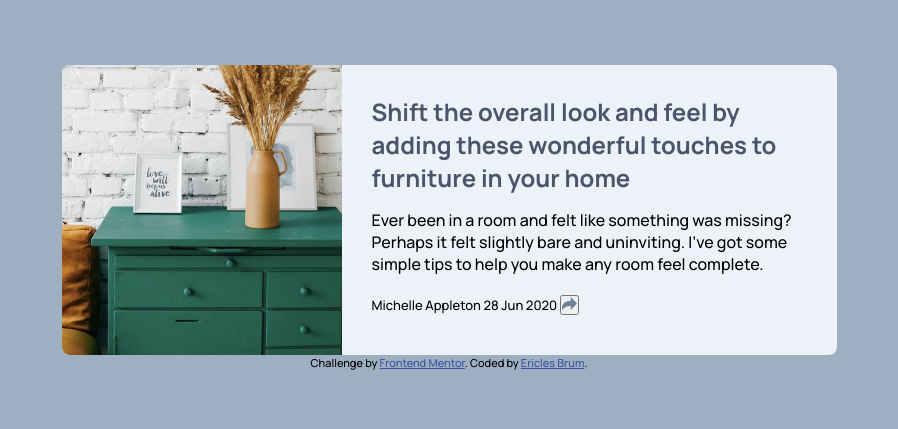
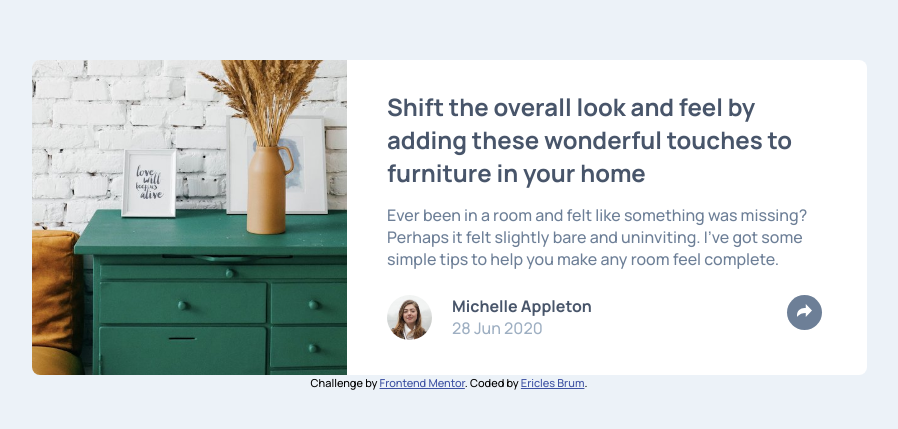
Before and after one commit to ericlesbrum/article-preview-component, a plain HTML site: page index.html in a window 1280 px wide. Shown: the part 183-612 px from the top of the page, without its empty margins (191-1089 px from the left). Drawn offline with Linux system fonts and the light colour scheme.

Commit message:
JS and button css color

```diff
--- a/index.html
+++ b/index.html
@@ -29,13 +29,18 @@
           it felt slightly bare and uninviting. I’ve got some simple tips
           to help you make any room feel complete.
         </p>
+        <div class="profile-container">
           <div class="profile">
+            <img src="./images/avatar-michelle.jpg" alt="profileImage" class="profileImage">
+            <div class="profile-text">
               <span class="name">
                 Michelle Appleton
               </span>
               <span class="date">
                 28 Jun 2020
               </span>
+            </div>
+          </div>
           <button class="share">
             <img src="./images/icon-share.svg" alt="Share">
           </button>
@@ -50,6 +55,6 @@
       </div>
     </footer>
   </main>
+  <script src="main.js"></script>
 </body>
-
 </html>
--- /dev/null
+++ b/main.js
@@ -0,0 +1 @@
+const button=document.querySelector('.share');
--- a/styles.css
+++ b/styles.css
@@ -31,46 +31,106 @@ body {
     height: 100vh;
     font-size: 13px;
     width: 100%;
-    background-color: var(--Grayish-Blue);
+    background-color: var(--Light-Grayish-Blue);
 }
-main{
-    max-width: 800px;
-    max-height: 325px;
+
+main {
+    max-width: 835px;
+    max-height: 315px;
+    width: 100%;
+    height: 100%;
 }
-.container{
-    background-color: var(--Light-Grayish-Blue);
+
+.container {
+    background-color: white;
     display: flex;
     width: 100%;
     height: 100%;
     border-radius: 8px;
     overflow: hidden;
 }
-.container .image{
+
+.container .image {
     position: relative;
-    width: 280px;
-    height: 290px;
     overflow: hidden;
-}
-.container .image .drawers{
-    position: absolute;
-    left: -30px;
-    top: 0px;
-    zoom: 0.553;
-
-}
-.container .container-text{
-    width: 450px;
-    margin: 30px 15px 25px 30px;
+    width: 345px;
 }
 
-.container .container-text h2{
+.container .image .drawers {
+    position: absolute;
+    left: -135px;
+    top: -110px;
+    transform: scale(0.621);
+}
+
+.container .container-text {
+    width: 485px;
+    margin: 30px 35px 30px 40px;
+    padding-right: 10px;
+}
+
+.container .container-text h2 {
     color: var(--Very-Dark-Grayish-Blue);
     font-size: 1.5rem;
     margin-bottom: 15px;
 }
 
-.container .container-text p{
-    color: var(--Desaturated-Dark-Blues);
+.container .container-text p {
+    color: var(--Desaturated-Dark-Blue);
     font-size: 1rem;
-    margin-bottom: 20px;
+    margin-bottom: 25px;
 }
+
+.container .profile-container {
+    display: flex;
+    justify-content: space-between;
+}
+
+.container .profile-container .profile {
+    display: flex;
+
+}
+
+.container .profile-container .profile .profileImage {
+    width: 45px;
+    border-radius: 50px;
+    height: 45px;
+    margin-right: 20px;
+}
+
+.container .profile-container .profile .profile-text span {
+    display: block;
+    font-size: 1rem;
+}
+
+.container .profile-container .profile .profile-text .name {
+    color: var(--Very-Dark-Grayish-Blue);
+    font-weight: 700;
+    margin-bottom: 0px;
+}
+
+.container .profile-container .profile .profile-text .date {
+    color: var(--Grayish-Blue);
+}
+
+.container .profile-container .share {
+    width: 35px;
+    height: 35px;
+    outline: none;
+    border: none;
+    border-radius: 50px;
+    cursor: pointer;
+    background-color: var(--Desaturated-Dark-Blue)
+}
+
+.container .profile-container .share:hover {
+    background-color: var(--Desaturated-Dark-Blue)
+}
+
+.container .profile-container .share:hover img {
+    filter: invert(.5) sepia(1) saturate(5) hue-rotate(175deg);
+}
+
+.container .profile-container .share img {
+    filter: brightness(0) invert(1);
+}
```
Lines whose indentation alone changed are shown as unchanged.
